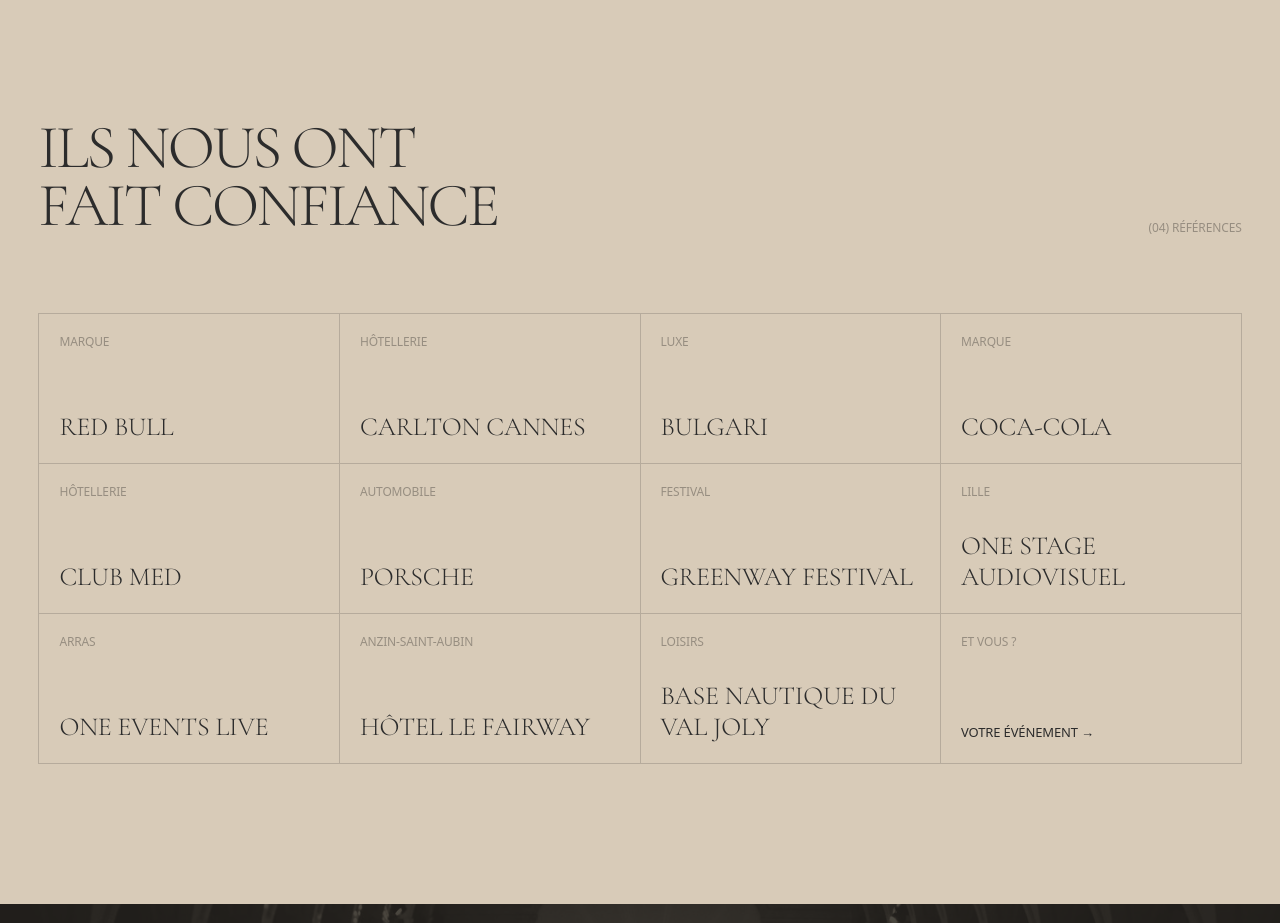
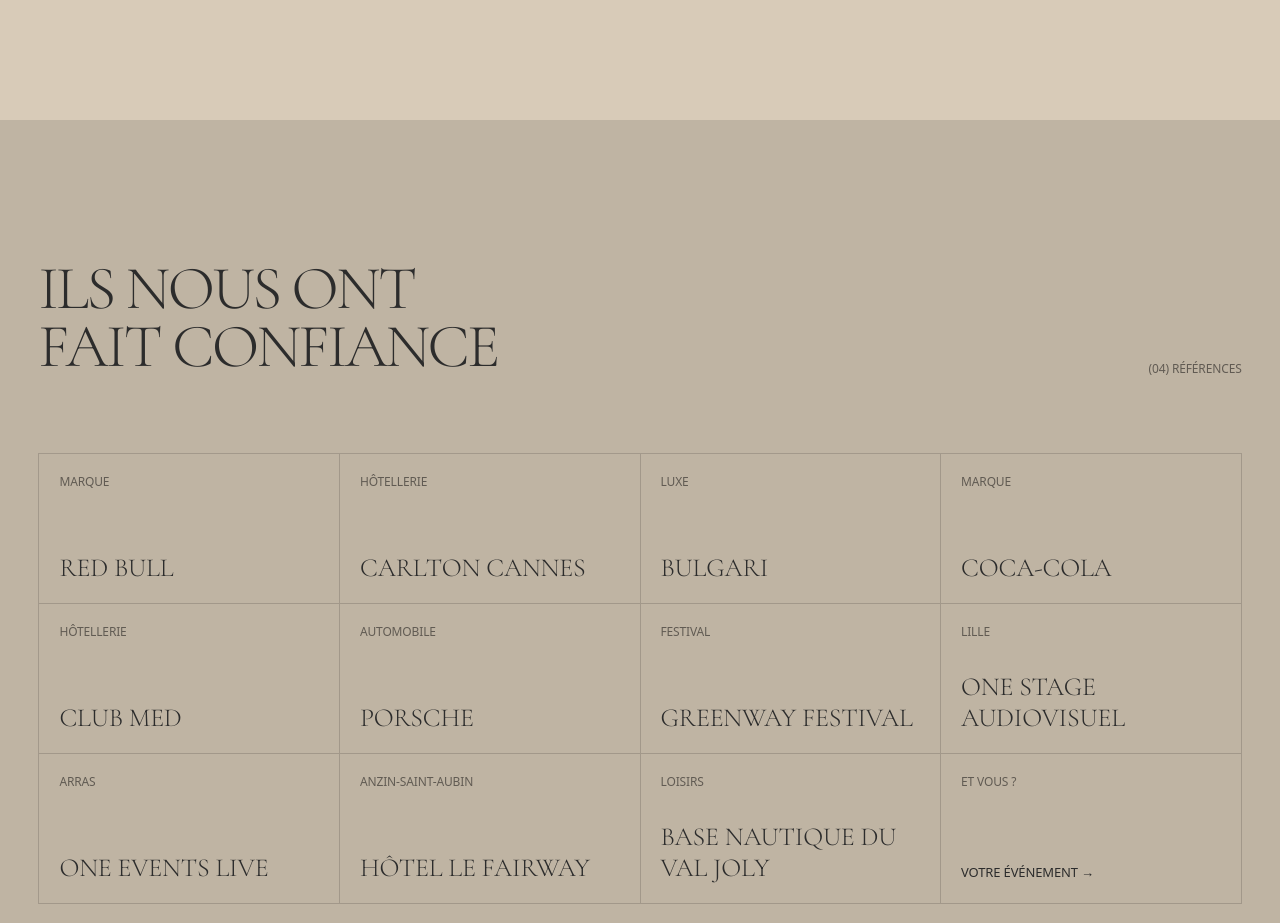
Before and after one commit to AlexisDrombry/AdEvent_site, a plain HTML site: page index.html in a window 1280 px wide. Shown: the part 5920-6843 px from the top of the page. Drawn offline with nearby package versions, Linux system fonts and the light colour scheme; a web font is replaced by a local one.

Commit message:
Add files via upload

```diff
--- a/index.html
+++ b/index.html
@@ -163,10 +163,11 @@ p{max-width:44ch;color:var(--espresso)}
 .why__row:hover .h-sm{translate:16px 0}
 
 /* clients */
-.clients{background:var(--parchment)}
-.clients__grid{display:grid;grid-template-columns:repeat(4,1fr);border-top:1px solid var(--stone);border-left:1px solid var(--stone)}
-.clients__grid li{list-style:none;border-right:1px solid var(--stone);border-bottom:1px solid var(--stone);min-height:150px;padding:20px;display:flex;flex-direction:column;justify-content:space-between;transition:background-color .4s var(--ease)}
-.clients__grid li:hover{background:var(--linen)}
+.clients{background:var(--linen);--line:rgba(97,91,83,.3)} /* linen sets it apart from the parchment "Pourquoi nous choisir" */
+.clients .cap{color:var(--espresso)}
+.clients__grid{display:grid;grid-template-columns:repeat(4,1fr);border-top:1px solid var(--line);border-left:1px solid var(--line)}
+.clients__grid li{list-style:none;border-right:1px solid var(--line);border-bottom:1px solid var(--line);min-height:150px;padding:20px;display:flex;flex-direction:column;justify-content:space-between;transition:background-color .4s var(--ease)}
+.clients__grid li:hover{background:var(--parchment)}
 .clients__grid .h-xs{font-family:var(--serif);text-transform:uppercase}
 
 /* cta */
@@ -411,7 +412,7 @@ p{max-width:44ch;color:var(--espresso)}
   </section>
 
   <!-- CLIENTS -->
-  <section class="sec clients" style="padding-top:0">
+  <section class="sec clients">
     <div class="sec-head">
       <h2 class="serif h-lg" data-lines><span class="line"><span>Ils nous ont</span></span><span class="line"><span>fait confiance</span></span></h2>
       <span class="cap">(04) Références</span>
```
